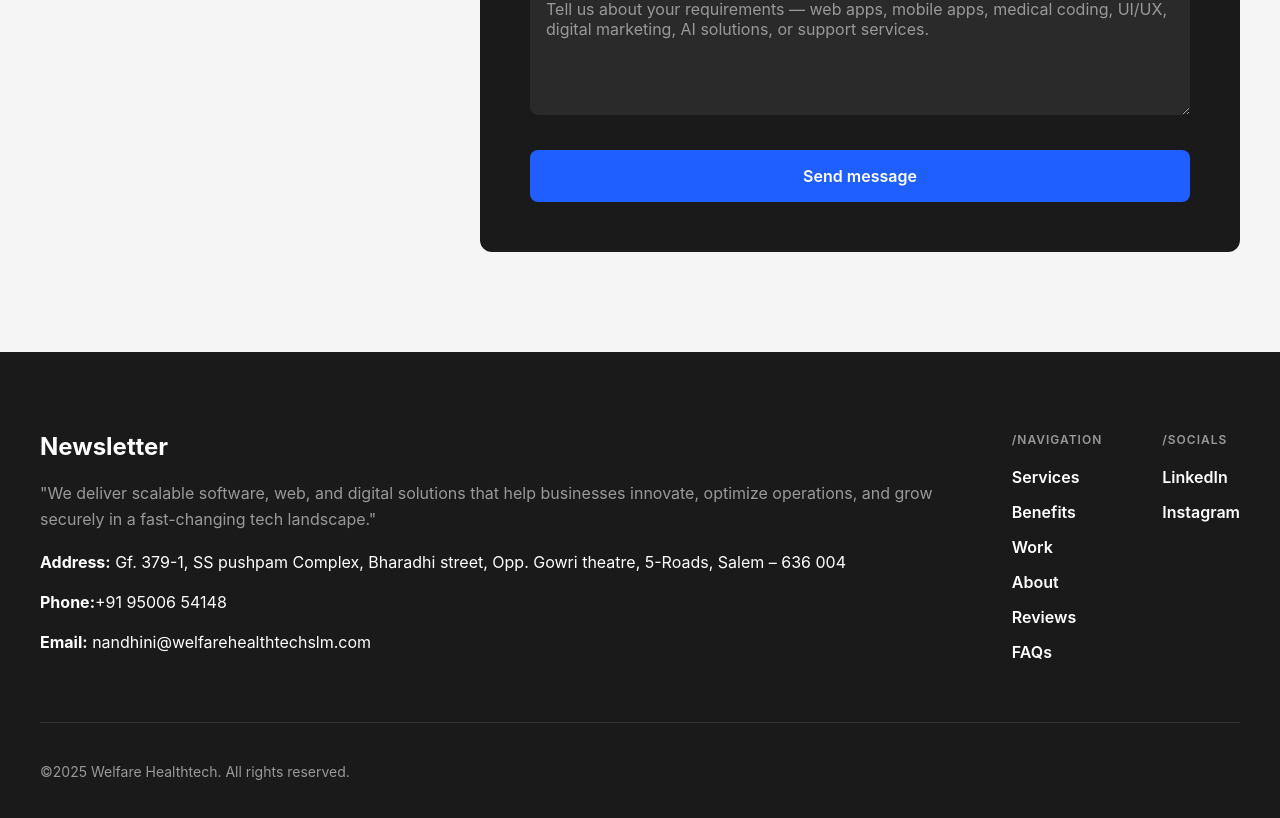
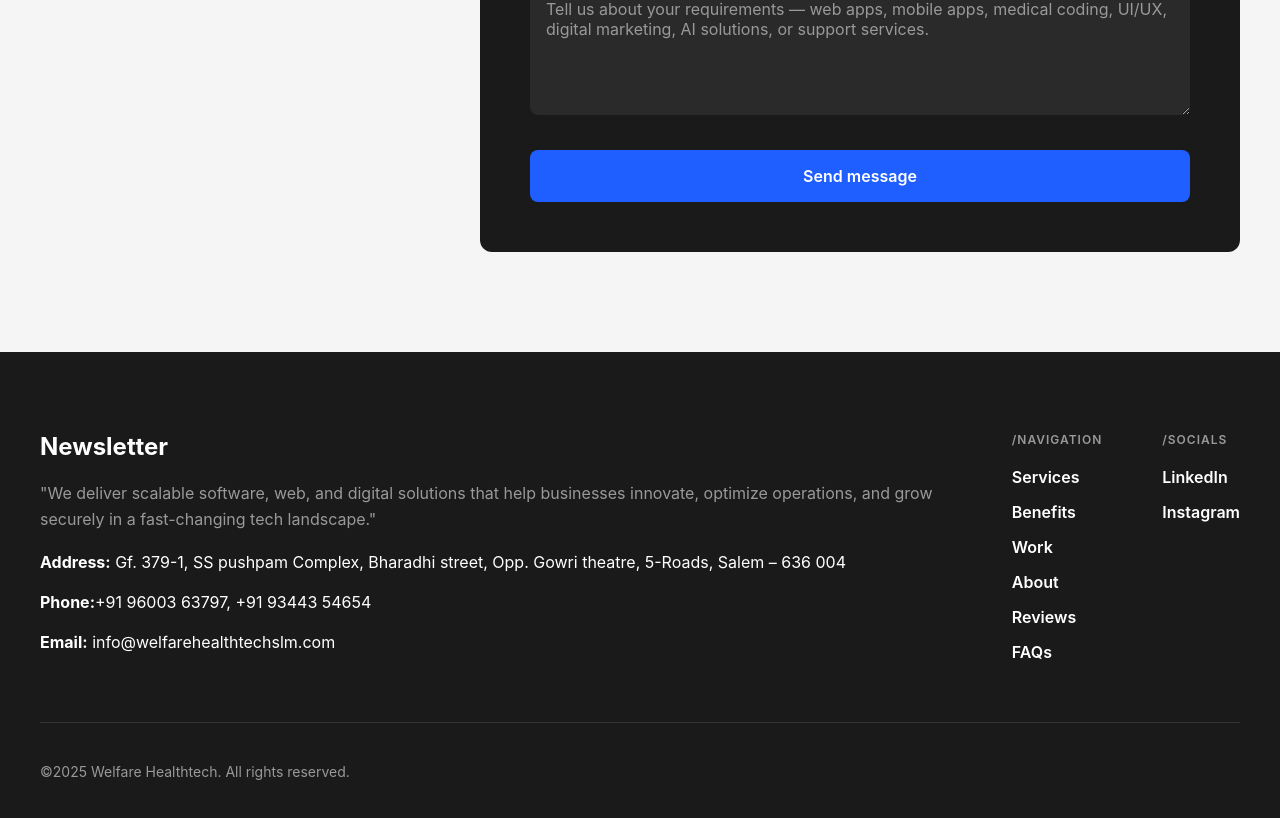
Before and after one commit to welfare-Web/port_frontend, a React (Vite) app: page / in a window 1280 px wide. Shown: the part 9252-10070 px from the top of the page. Built offline with nearby package versions, Linux system fonts and the light colour scheme.

Commit message:
Phone Number & mail id changed

```diff
--- a/src/components/Footer.jsx
+++ b/src/components/Footer.jsx
@@ -100,8 +100,8 @@ const Footer = () => {
               "We deliver scalable software, web, and digital solutions that help businesses innovate, optimize operations, and grow securely in a fast-changing tech landscape."
             </p>
             <p><b>Address:</b> Gf. 379-1, SS pushpam Complex, Bharadhi street, Opp. Gowri theatre, 5-Roads, Salem – 636 004</p>
-            <p><b>Phone:</b>+91 95006 54148</p>
-            <p><b>Email:</b> nandhini@welfarehealthtechslm.com</p>
+            <p><b>Phone:</b>+91 96003 63797, +91 93443 54654</p>
+            <p><b>Email:</b> info@welfarehealthtechslm.com</p>
           </div>
 
           {/* NAVIGATION (FIXED) */}
```
